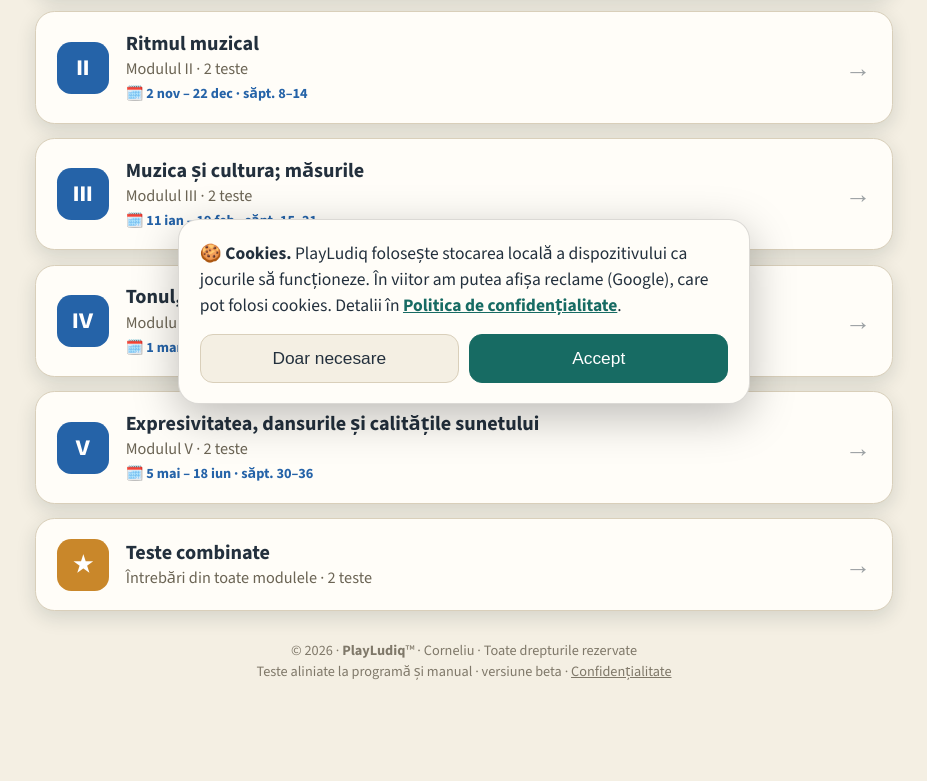
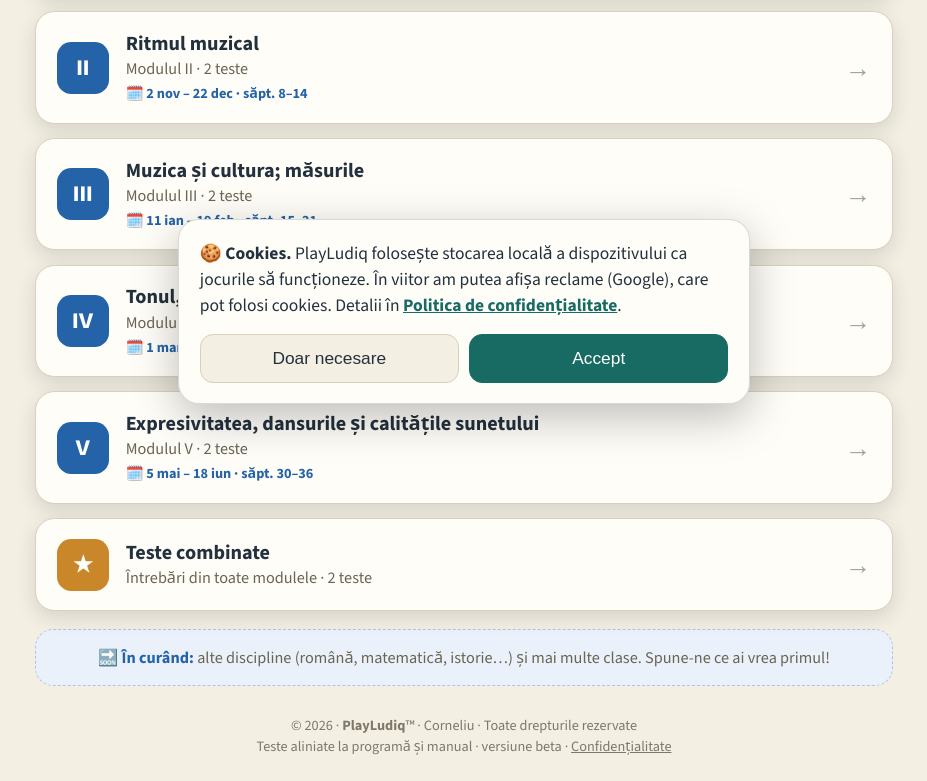
Before and after one commit to coclosca/careuri-rebus, a plain HTML site: page scoala.html in a window 1280 px wide. Shown: the part 378-1159 px from the top of the page, without its empty margins (176-1103 px from the left). Before the commit the page ends 1084 px from the top, so only its background shows below. Drawn offline with nearby package versions, Linux system fonts and the light colour scheme.

Commit message:
Teste: nota 'in curand - alte discipline si clase'
- scoala.html: card discret sub module (vizibil la ambele clase)
- sw: cache v24

Co-Authored-By: Claude Opus 4.8 <noreply@anthropic.com>
Claude-Session: https://claude.ai/code/session_01JXosZn3nQm3729VDdJevQa

```diff
--- a/scoala.html
+++ b/scoala.html
@@ -68,6 +68,8 @@ footer{text-align:center;color:var(--muted);font-size:11px;margin-top:22px;opaci
 .tab{flex:1;appearance:none;border:none;background:transparent;color:var(--muted);font-family:inherit;font-weight:800;font-size:14px;padding:10px 8px;border-radius:999px;cursor:pointer;transition:.12s;line-height:1.1}
 .tab.active{background:var(--accent);color:#fff;box-shadow:var(--shadow)}
 .tab small{display:block;font-size:10px;font-weight:700;opacity:.8;margin-top:1px}
+.soon{margin-top:14px;background:var(--chip);border:1px dashed var(--infoline);border-radius:14px;padding:12px 14px;font-size:12.5px;color:var(--muted);line-height:1.45;text-align:center}
+.soon b{color:var(--accent)}
 </style>
 <script src="view.js" defer></script><script src="cookies.js" defer></script>
 </head>
@@ -82,6 +84,7 @@ footer{text-align:center;color:var(--muted);font-size:11px;margin-top:22px;opaci
     <div class="tabs" id="tabs"></div>
     <div class="pick-h">Alege modulul 👇</div>
     <div class="list" id="mods"></div>
+    <div class="soon">🔜 <b>În curând:</b> alte discipline (română, matematică, istorie…) și mai multe clase. Spune-ne ce ai vrea primul!</div>
   </div>
 
   <!-- TESTE -->
--- a/sw.js
+++ b/sw.js
@@ -1,4 +1,4 @@
-const C = "jocuri-v23";
+const C = "jocuri-v24";
 const CORE = ["./","./index.html","./view.js","./cookies.js","./confidentialitate.html","./integrame.html","./piramida.html","./napoleon.html","./ceasul.html","./quiz.html","./jocuri.html","./trivia.html","./cuvantul.html","./scoala.html","./klondike.html","./criptograma.html","./manifest.json","./icon-192.png","./icon-512.png"];
 self.addEventListener("install", e => {
   e.waitUntil(caches.open(C).then(c => c.addAll(CORE)).then(() => self.skipWaiting()));
```
